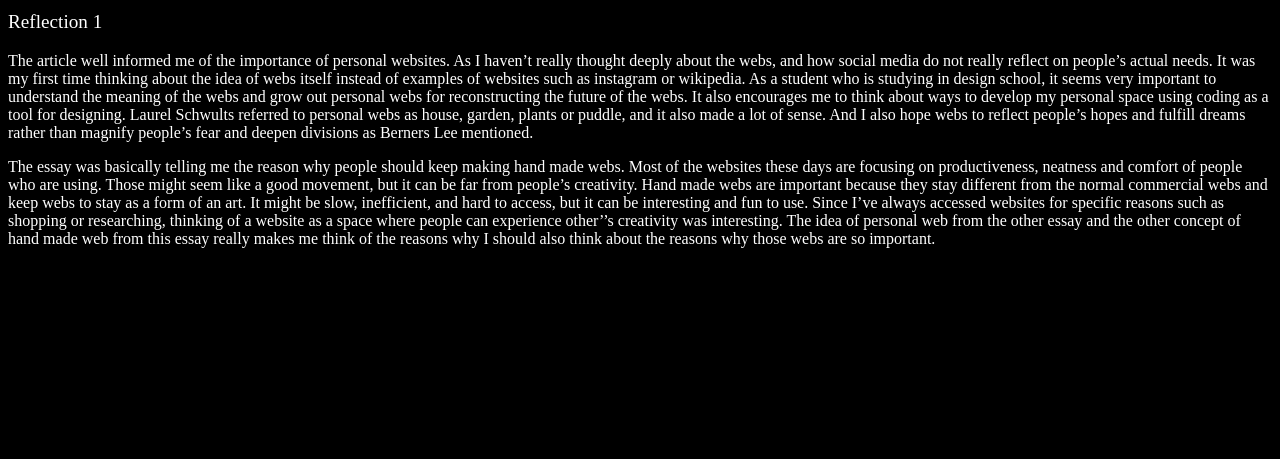
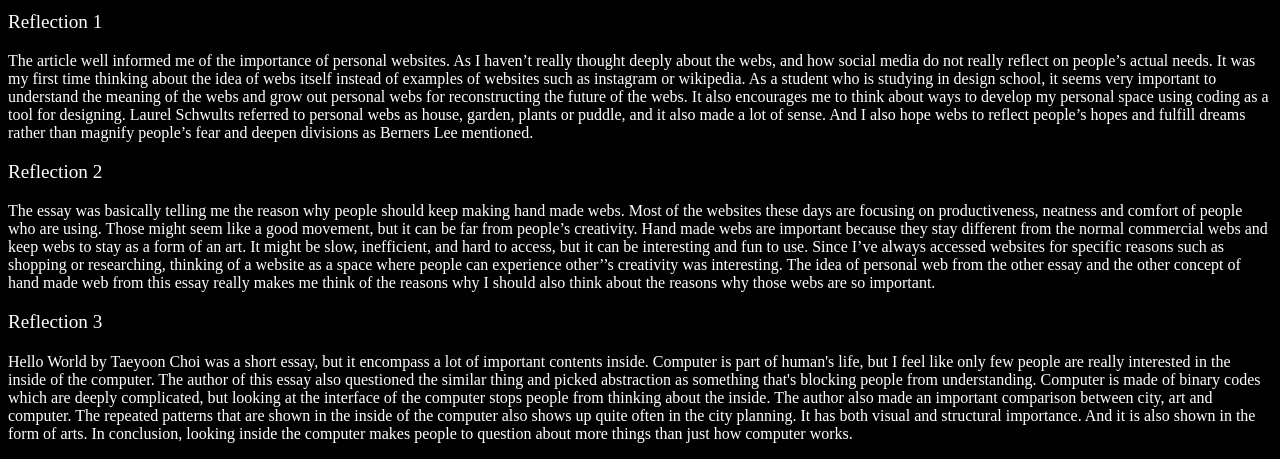
Before and after one commit to Jlee89risd/Reflection, a plain HTML site: page index.html in a window 1280 px wide. Shown: the part 604-1063 px from the top of the page. Before the commit the page ends 868 px from the top, so only its background shows below. Drawn offline with Linux system fonts and the light colour scheme.

Commit message:
updated
.

```diff
--- a/index.html
+++ b/index.html
@@ -24,7 +24,13 @@
 
         <p class="reflection1">The article well informed me of the importance of personal websites. As I haven’t really thought deeply about the webs, and how social media do not really reflect on people’s actual needs. It was my first time thinking about the idea of webs itself instead of examples of websites such as instagram or wikipedia. As a student who is studying in design school, it seems very important to understand the meaning of the webs and grow out personal webs for reconstructing the future of the webs. It also encourages me to think about ways to develop my personal space using coding as a tool for designing. Laurel Schwults referred to personal webs as house, garden, plants or puddle, and it also made a lot of sense. And I also hope webs to reflect people’s hopes and fulfill dreams rather than magnify people’s fear and deepen divisions as Berners Lee mentioned.
 </p>
+        <p class="reflection1_title">Reflection 2</p>
+
         <p class="reflection2">The essay was basically telling me the reason why people should keep making hand made webs. Most of the websites these days are focusing on productiveness, neatness and comfort of people who are using. Those might seem like a good movement, but it can be far from people’s creativity. Hand made webs are important because they stay different from the normal commercial webs and keep webs to stay as a form of an art. It might be slow, inefficient, and hard to access, but it can be interesting and fun to use. Since I’ve always accessed websites for specific reasons such as shopping or researching, thinking of a website as a space where people can experience other’’s creativity was interesting. The idea of personal web from the other essay and the other concept of hand made web from this essay really makes me think of the reasons why I should also think about the reasons why those webs are so important.
+</p>
+        <p class="reflection1_title">Reflection 3</p>
+
+        <p class="reflection2">Hello World by Taeyoon Choi was a short essay, but it encompass a lot of important contents inside. Computer is part of human's life, but I feel like only few people are really interested in the inside of the computer. The author of this essay also questioned the similar thing and picked abstraction as something that's blocking people from understanding. Computer is made of binary codes which are deeply complicated, but looking at the interface of the computer stops people from thinking about the inside. The author also made an important comparison between city, art and computer. The repeated patterns that are shown in the inside of the computer also shows up quite often in the city planning. It has both visual and structural importance. And it is also shown in the form of arts. In conclusion, looking inside the computer makes people to question about more things than just how computer works.
 </p>
     </body>
 </html>
```
